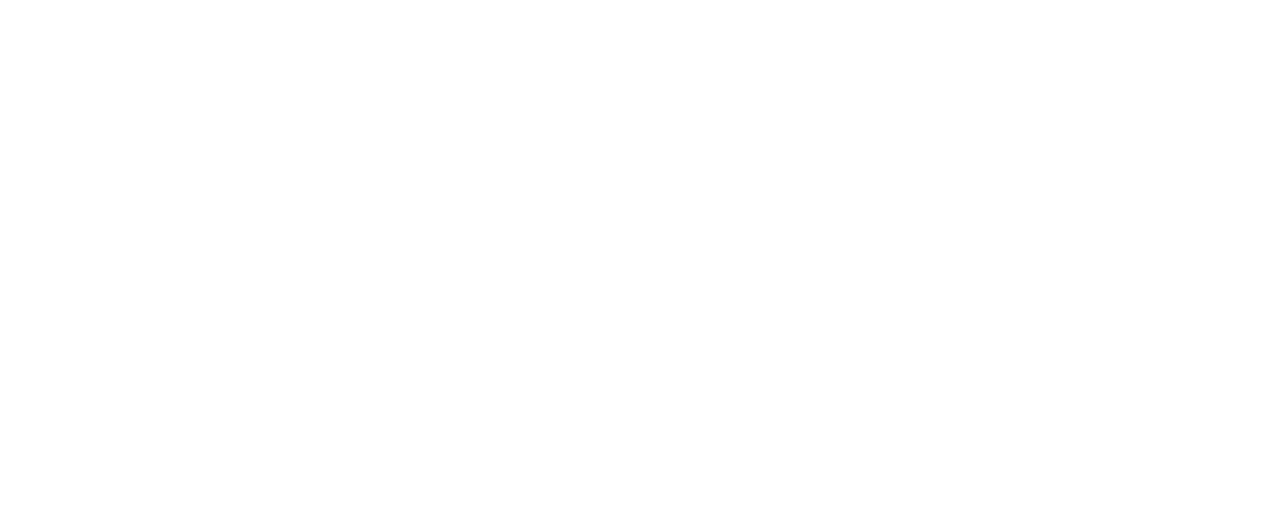
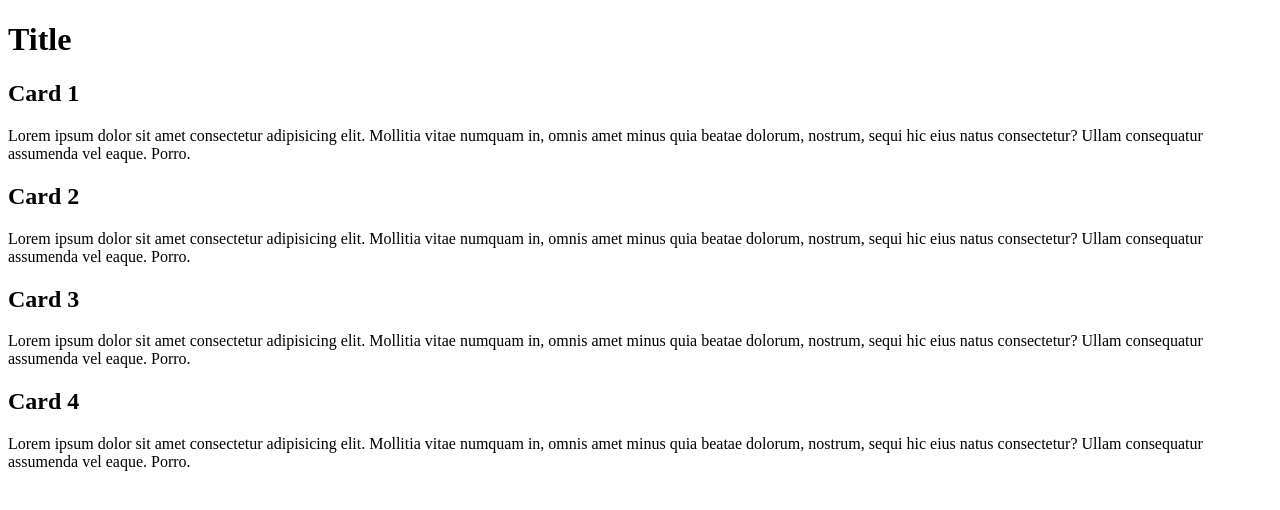
Before and after one commit to MES64/tailwind-example, a plain HTML site: page index.html in a window 1280 px wide. Drawn offline with Linux system fonts and the light colour scheme.

Commit message:
Write HTML components

```diff
--- a/index.html
+++ b/index.html
@@ -6,6 +6,24 @@
   <title>Document</title>
 </head>
 <body>
-
+  <h1>Title</h1>
+  <div>
+    <div>
+      <h2>Card 1</h2>
+      <p>Lorem ipsum dolor sit amet consectetur adipisicing elit. Mollitia vitae numquam in, omnis amet minus quia beatae dolorum, nostrum, sequi hic eius natus consectetur? Ullam consequatur assumenda vel eaque. Porro.</p>
+    </div>
+    <div>
+      <h2>Card 2</h2>
+      <p>Lorem ipsum dolor sit amet consectetur adipisicing elit. Mollitia vitae numquam in, omnis amet minus quia beatae dolorum, nostrum, sequi hic eius natus consectetur? Ullam consequatur assumenda vel eaque. Porro.</p>
+    </div>
+    <div>
+      <h2>Card 3</h2>
+      <p>Lorem ipsum dolor sit amet consectetur adipisicing elit. Mollitia vitae numquam in, omnis amet minus quia beatae dolorum, nostrum, sequi hic eius natus consectetur? Ullam consequatur assumenda vel eaque. Porro.</p>
+    </div>
+    <div>
+      <h2>Card 4</h2>
+      <p>Lorem ipsum dolor sit amet consectetur adipisicing elit. Mollitia vitae numquam in, omnis amet minus quia beatae dolorum, nostrum, sequi hic eius natus consectetur? Ullam consequatur assumenda vel eaque. Porro.</p>
+    </div>
+  </div>
 </body>
 </html>
```
